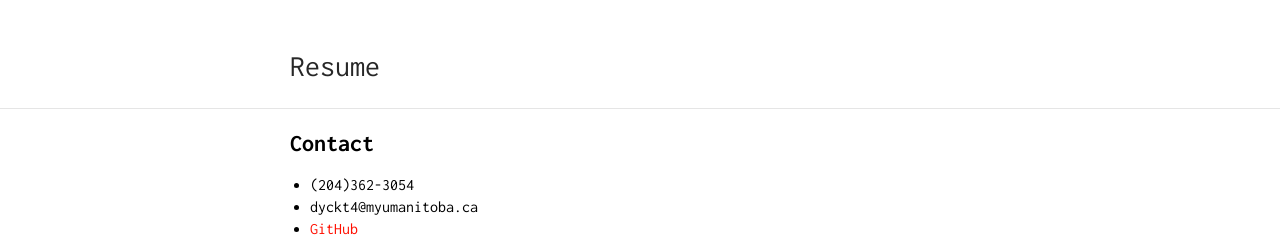
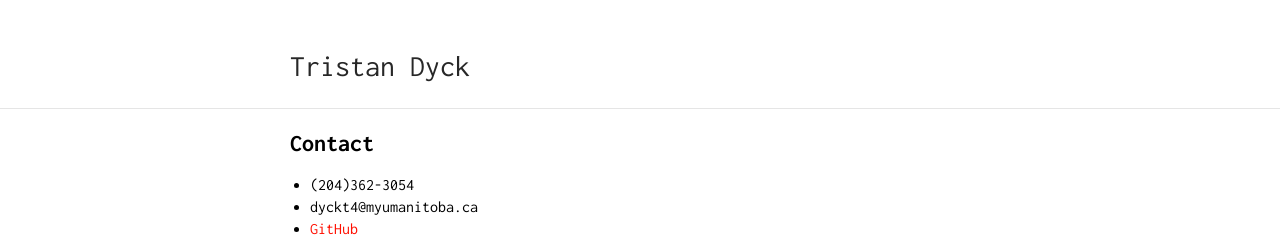
Before and after one commit to tristand246/tristand246.github.io, a Jekyll site: the page built from index.md, in a window 1280 px wide. Shown: the top 246 px of the page. Built offline with Jekyll 4.4.1, drawn with Linux system fonts in a browser that asks for light colours.

Commit message:
Update _config.yml

```diff
--- a/_config.yml
+++ b/_config.yml
@@ -1,3 +1,3 @@
-title: 'Resume'
-url: 'https://tristand246.github.io'
-baseurl: ''
+title: "Tristan Dyck"
+url: "https://tristand246.github.io"
+baseurl: ""
```
